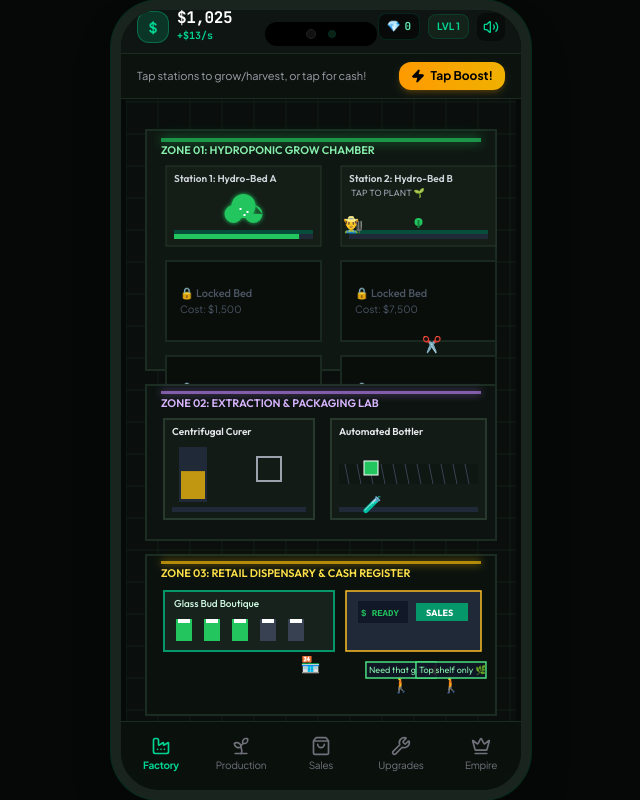
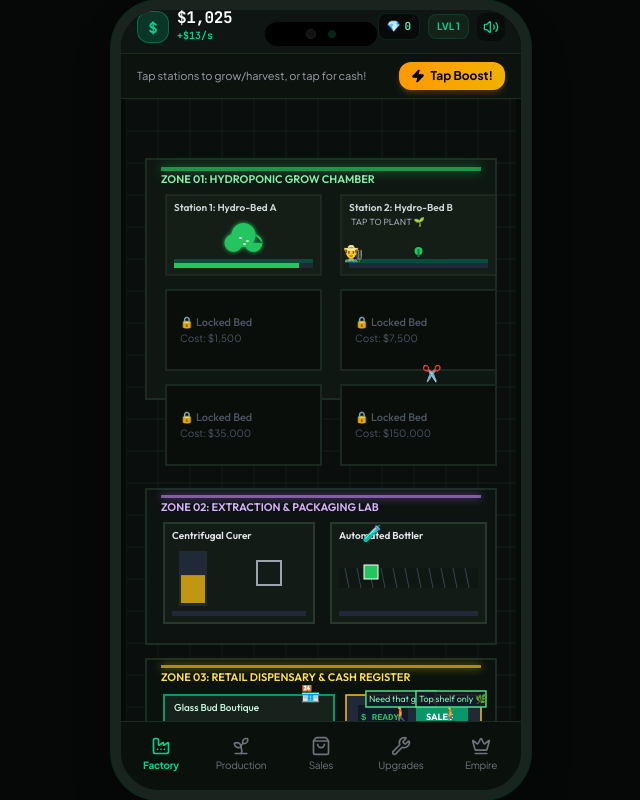
Before and after one commit to trevor3002/1, a React (Vite) app: page / in a window 1280 px wide. Both pictures are taken after a click on the button "START GREEN EMPIRE". Shown: the whole page, without its empty margins (319-959 px from the left). Built offline with nearby package versions, Linux system fonts and the light colour scheme.

Commit message:
Extend factory canvas so all grow stations and zones fit vertically

```diff
--- a/src/components/FactoryCanvas.tsx
+++ b/src/components/FactoryCanvas.tsx
@@ -136,7 +136,7 @@ export const FactoryCanvas: React.FC<FactoryCanvasProps> = ({
       const col = idx % 2;
       const row = Math.floor(idx / 2);
       const bx = 45 + col * 175;
-      const by = 130 + row * 95;
+      const by = 96 + row * 95;
       const bw = 150;
       const bh = 75;
 
@@ -340,7 +340,7 @@ export const FactoryCanvas: React.FC<FactoryCanvasProps> = ({
       });
 
       // Zone 2: PROCESSING & PACKAGING LAB (Middle section)
-      const labY = 315;
+      const labY = 390;
       ctx.fillStyle = '#0c1310';
       ctx.fillRect(20, labY, canvas.width - 40, 155);
       ctx.strokeStyle = '#1b2d22';
@@ -446,7 +446,7 @@ export const FactoryCanvas: React.FC<FactoryCanvasProps> = ({
       ctx.fillRect(px + 8, py + ph - 12, (pw - 16) * pack.progress, 5);
 
       // Zone 3: RETAIL DISPENSARY & SALES COUNTER (Bottom section)
-      const salesY = 485;
+      const salesY = 560;
       ctx.fillStyle = '#0b120e';
       ctx.fillRect(20, salesY, canvas.width - 40, 160);
       ctx.strokeStyle = '#1b2d22';
@@ -616,14 +616,14 @@ export const FactoryCanvas: React.FC<FactoryCanvasProps> = ({
   return (
     <div
       ref={containerRef}
-      className="relative w-full h-full flex items-center justify-center bg-[#070b09] overflow-hidden select-none"
+      className="relative w-full h-auto min-h-[760px] flex items-start justify-center bg-[#070b09] overflow-hidden select-none"
     >
       <canvas
         ref={canvasRef}
         width={390}
-        height={680}
+        height={760}
         onPointerDown={handlePointerDown}
-        className="w-full max-w-[390px] h-auto aspect-[390/680] shadow-2xl cursor-pointer touch-none block"
+        className="w-full max-w-[390px] h-auto aspect-[390/760] shadow-2xl cursor-pointer touch-none block"
       />
     </div>
   );
```
